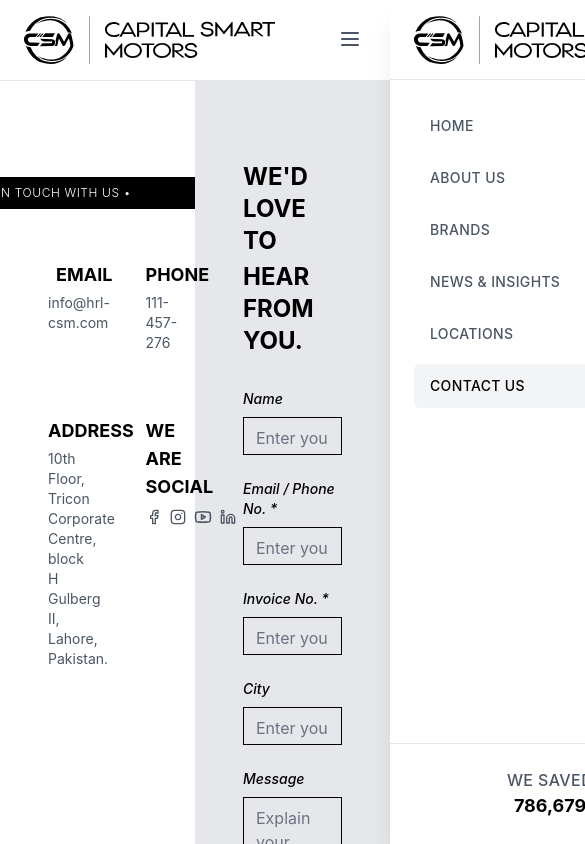
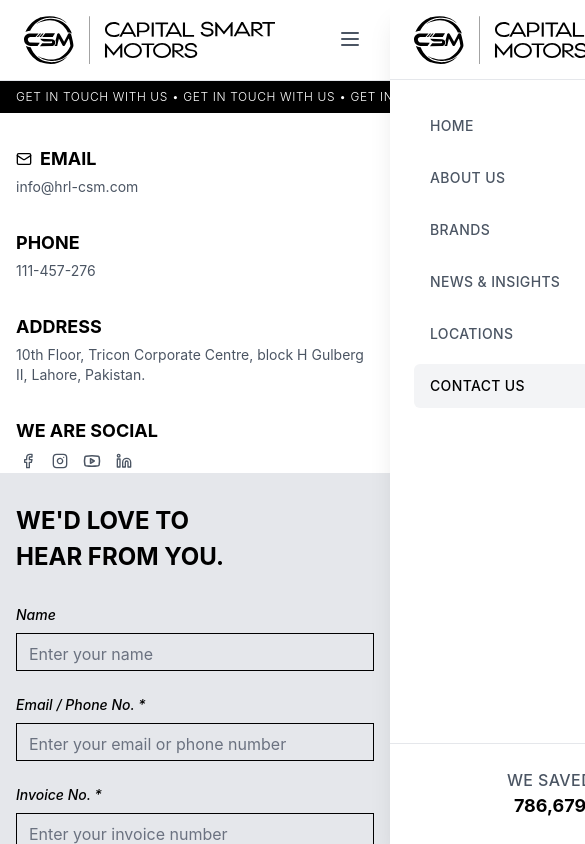
Before and after one commit to Xainakhan/project-root---latest, a React (Vite) app: page /contact in a window 390 px wide. Shown: the top 844 px of the page, 585 px wide, since content can reach past the window. Built offline with nearby package versions, Linux system fonts and the light colour scheme.

Commit message:
refactored contactus for mobile responsiveness

```diff
--- a/src/pages/contactUs.tsx
+++ b/src/pages/contactUs.tsx
@@ -36,11 +36,11 @@
 
   return (
     <>
-      <div className="min-h-screen bg-white flex">
+      <div className="min-h-screen bg-white flex flex-col lg:flex-row">
         {/* Left side - Contact Info */}
-        <div className="w-1/2 bg-white relative">
+        <div className="w-full lg:w-1/2 bg-white relative">
           {/* GET IN TOUCH WITH US strip - positioned at the right edge */}
-          <div className="absolute top-24 right-0 bg-black text-white py-2 px-16 z-10">
+          <div className="lg:absolute lg:top-24 lg:right-0 bg-black text-white py-2 px-4 lg:px-16 lg:z-10">
             <div className="text-xs font-light tracking-wider whitespace-nowrap">
               GET IN TOUCH WITH US • GET IN TOUCH WITH US • GET IN TOUCH WITH US
               • GET IN TOUCH WITH US • GET IN TOUCH WITH US • GET IN TOUCH WITH
@@ -49,9 +49,10 @@
           </div>
 
           {/* Contact Information - positioned much lower */}
-          <div className="pt-19 pl-12 pr-8" style={{ marginTop: "180px" }}>
+          <div className="pt-8 lg:pt-19 px-4 lg:pl-12 lg:pr-8" style={{ marginTop: "0px" }}>
+            <div className="lg:mt-44">
               {/* First Row - Email and Phone */}
-            <div className="grid grid-cols-2 gap-20 mb-16">
+              <div className="flex flex-col lg:grid lg:grid-cols-2 gap-8 lg:gap-20 mb-8 lg:mb-16">
                 <div>
                   <h3 className="text-lg font-bold mb-1 uppercase flex items-center">
                     <Mail size={16} className="mr-2" />
@@ -66,7 +67,7 @@
               </div>
 
               {/* Second Row - Address and Social */}
-            <div className="grid grid-cols-2 gap-20">
+              <div className="flex flex-col lg:grid lg:grid-cols-2 gap-8 lg:gap-20">
                 <div>
                   <h3 className="text-lg font-bold mb-1 uppercase">ADDRESS</h3>
                   <p className="text-gray-600 text-sm">
@@ -107,10 +108,11 @@
               </div>
             </div>
           </div>
+        </div>
 
         {/* Right side - Form */}
-        <div className="w-1/2 bg-gray-200 p-12">
-          <div className="max-w-md pt-8">
+        <div className="w-full lg:w-1/2 bg-gray-200 p-4 lg:p-12">
+          <div className="max-w-md pt-4 lg:pt-8">
             <h2 className="text-2xl font-bold text-black mb-1">WE'D LOVE TO</h2>
             <h2 className="text-2xl font-bold text-black mb-8">
               HEAR FROM YOU.
```
Lines whose indentation alone changed are shown as unchanged.
